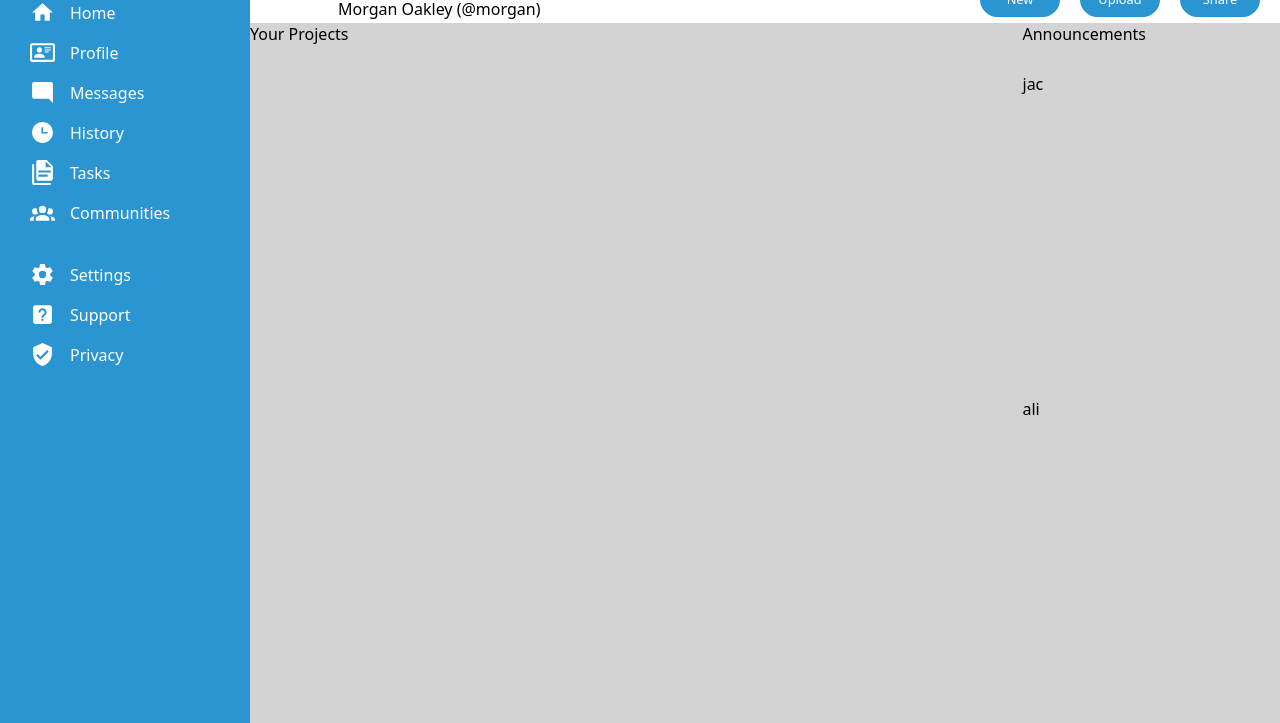
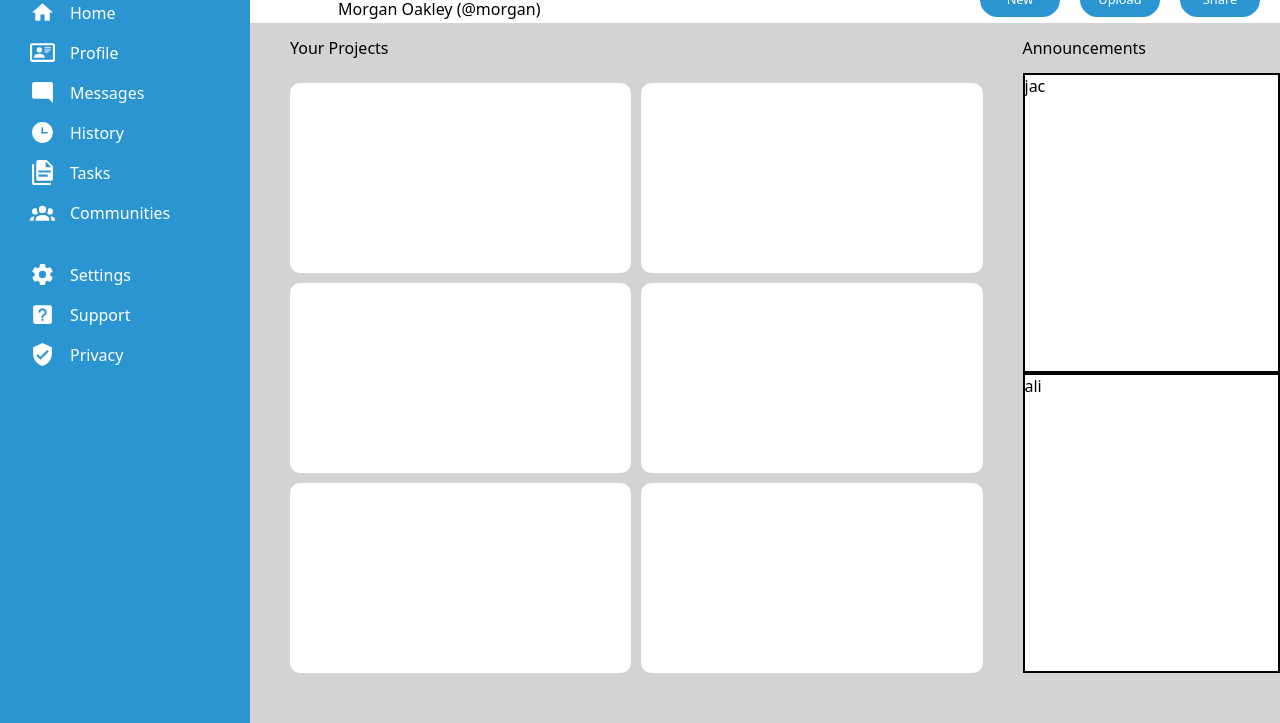
Before and after one commit to michaelabebaws/Admin-Dashboard, a plain HTML site: page index.html in a window 1280 px wide. Shown: the part 77-800 px from the top of the page. Drawn offline with Linux system fonts and the light colour scheme.

Commit message:
main deck 1.7

```diff
--- a/index.html
+++ b/index.html
@@ -106,7 +106,7 @@
 
             <main>
                 <div class="maincards">
-                    <div>Your Projects</div>
+                    <div class="maintitle">Your Projects</div>
                     <div class="item item1"></div>
                     <div class="item item2"></div>
                     <div class="item item3"></div>
@@ -115,10 +115,9 @@
                     <div class="item item6"></div>
                 </div>
                 <div class="mainside">
-                    <div>Announcements</div>
-                    <div>jac</div>
-                    <div>ali</div>
-
+                    <div class="maintitle">Announcements</div>
+                    <div class="mainsideone sideitem">jac</div>
+                    <div class="mainsidetwo sideitem">ali</div>
                 </div>
             </main>
       </section>
--- a/style.css
+++ b/style.css
@@ -168,7 +168,33 @@ main {
     grid-row: 4;
 }
 
+.maincards {
+    row-gap: 10px;
+    column-gap: 10px;
+    padding-left: 40px;
+    padding-right: 40px;
+    margin-bottom: 50px;
+}
+
+.item {
+    background-color: white;
+    border: 2px solid white;
+    border-radius: 10px;
+
+}
+
+
 .mainside {
     display: grid;
     grid-template-rows: 50px 1fr 1fr;
+    margin-bottom: 50px;
 }
+
+.maintitle {
+    align-content: center;
+}
+
+.sideitem {
+    background-color: white;
+    border: 2px black solid;
+}
```
